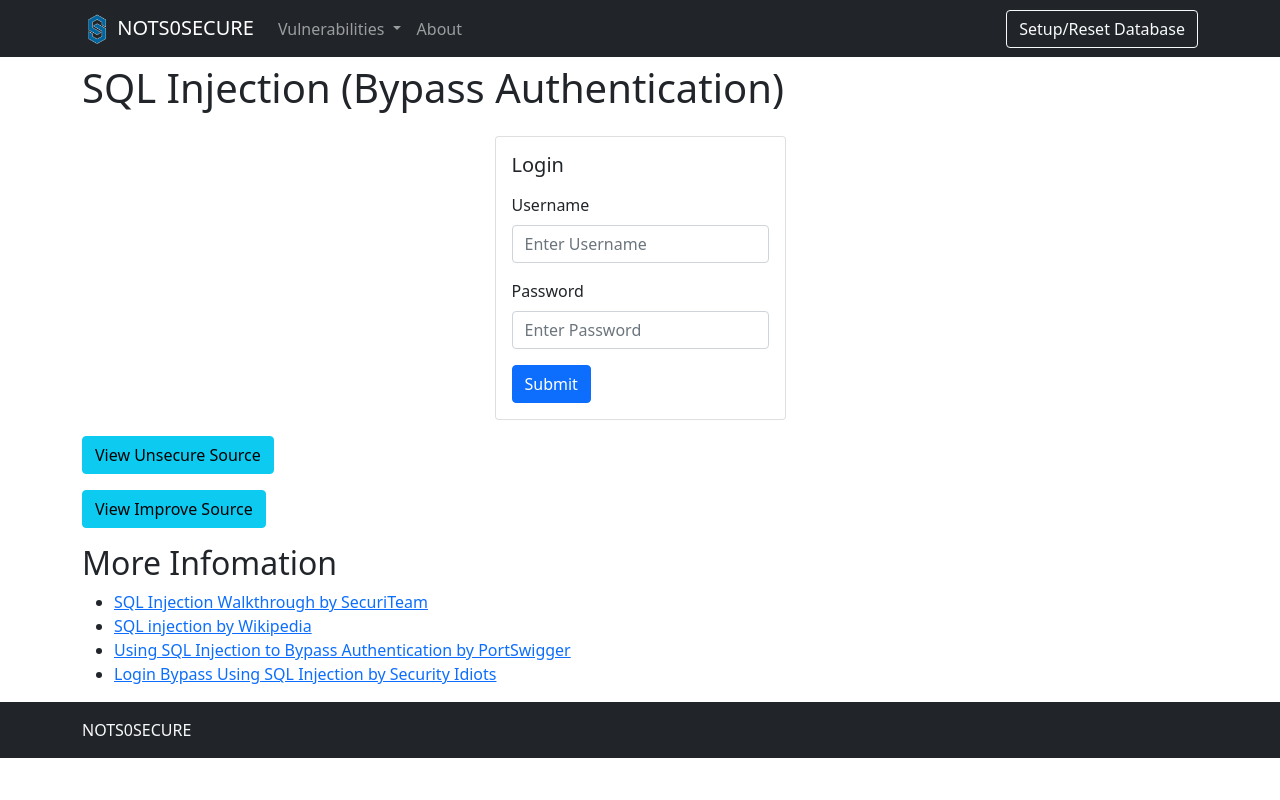
After one commit to patarawatnil/nots0secure, a PHP site: page /vulnerabilities/sqli_bypass_authentication in a window 1280 px wide. The commit adds this page. Run offline with PHP 8.4, Linux system fonts and the light colour scheme.

Commit message:
Add sqli bypass authentication

```diff
--- a/static/layouts/header.php
+++ b/static/layouts/header.php
@@ -48,6 +48,8 @@ $TO_ROOT = constant("WEB_PAGE_TO_ROOT");
                             <li><a class="dropdown-item" href="<?php echo $TO_ROOT ?>vulnerabilities/sql_injection">SQL Injection</a></li>
                             <!-- SQL Injection (Blind) -->
                             <li><a class="dropdown-item" href="<?php echo $TO_ROOT ?>vulnerabilities/sqli_blind">SQL Injection (Blind)</a></li>
+                            <!-- SQL Injection (Bypass Authentication) -->
+                            <li><a class="dropdown-item" href="<?php echo $TO_ROOT ?>vulnerabilities/sqli_bypass_authentication">SQL Injection (Bypass Authentication)</a></li>
                             <!-- Brute Force -->
                             <li><a class="dropdown-item" href="<?php echo $TO_ROOT ?>vulnerabilities/brute_force">Brute Force</a></li>
                             <!-- Cross Site Request Forgery (CSRF) -->
--- /dev/null
+++ b/vulnerabilities/sqli_bypass_authentication/index.php
@@ -0,0 +1,139 @@
+<?php
+
+// Define WEB_PAGE_TO_ROOT
+define('WEB_PAGE_TO_ROOT', '../../');
+// set Title
+$title = "SQL Injection (Bypass Authentication) - NOTS0SECURE";
+// Include Header
+include(WEB_PAGE_TO_ROOT . 'static/layouts/header.php');
+
+?>
+
+<div class="container">
+    <h1>SQL Injection (Bypass Authentication)</h1>
+
+    <!-- Card to contain form -->
+    <div class="d-flex justify-content-center align-items-center">
+        <div class="card mt-3"">
+        <div class=" card-body">
+            <!-- Form will submit to same page-->
+            <form method="post" name="login">
+                <h5 class="card-title">Login</h5>
+                <!-- Enter username -->
+                <div class="mt-3">
+                    <label for="userid" class="form-label">Username</label>
+                    <input type="text" class="form-control" id="username" name="username" placeholder="Enter Username" required>
+                </div>
+                <!-- Enter password -->
+                <div class="mt-3">
+                    <label for="userid" class="form-label">Password</label>
+                    <input type="password" class="form-control" id="password" name="password" placeholder="Enter Password" required>
+                </div>
+                <!-- Submit -->
+                <div class="mt-3">
+                    <input type="submit" name="login" value='Submit' class="btn btn-primary">
+                </div>
+            </form>
+        </div>
+    </div>
+</div>
+<!-- End of Form -->
+
+<!--View Result-->
+<?php if (isset($_POST['login'])) { ?>
+
+    <div class="fw-bold mt-3">Result</div>
+
+    <?php
+    //Include Unsecure Code
+    include('source/low.php')
+
+    ?>
+<?php } ?>
+
+<!--View Improve Result-->
+<?php if (isset($_POST['login'])) { ?>
+    <div class="mt-3">
+        <button class="btn btn-info" type="button" data-bs-toggle="collapse" data-bs-target="#viewimproveresult" aria-expanded="false" aria-controls="viewimproveresult">
+            View Improve Result
+        </button>
+    </div>
+    <div class="collapse" id="viewimproveresult">
+        <div class="mt-3">
+            <div class="card card-body">
+                <div>
+                    <?php
+                    include('source/improve.php');
+                    ?>
+                </div>
+            </div>
+        </div>
+    </div>
+<?php } ?>
+<!--End of View Improve Result-->
+
+<!--View Source-->
+<div class="mt-3">
+    <button class="btn btn-info" type="button" data-bs-toggle="collapse" data-bs-target="#viewsource" aria-expanded="false" aria-controls="viewsource">
+        View Unsecure Source
+    </button>
+</div>
+<div class="collapse" id="viewsource">
+    <div class="mt-3 text-wrap">
+        <div class="card card-body">
+            <h3>Unsecure SQL Injection SQL Injection (Bypass Authentication) Source</h3>
+            <code><?php
+                    $source_code = file_get_contents('./source/low.php');
+                    $source_code = str_replace(array('$html .='), array('echo'), $source_code);
+                    $source_code = highlight_string($source_code, true);
+
+                    echo $source_code;
+
+                    ?></code>
+        </div>
+    </div>
+</div>
+<!--End of View Source-->
+
+<!--View Improve Source-->
+<div class="mt-3">
+    <button class="btn btn-info" type="button" data-bs-toggle="collapse" data-bs-target="#viewimprovesource" aria-expanded="false" aria-controls="viewimprovesource">
+        View Improve Source
+    </button>
+</div>
+<div class="collapse" id="viewimprovesource">
+    <div class="mt-3 text-wrap">
+        <div class="card card-body">
+            <h3>Improve SQL Injection SQL Injection (Bypass Authentication) Source</h3>
+            <code><?php
+                    $source_code = file_get_contents('./source/improve.php');
+                    $source_code = str_replace(array('$html .='), array('echo'), $source_code);
+                    $source_code = highlight_string($source_code, true);
+
+                    echo $source_code;
+
+                    ?></code>
+        </div>
+    </div>
+</div>
+<!--End of View Improve Source-->
+
+<!-- More Info -->
+<div class="mt-3">
+    <h2>More Infomation</h2>
+    <ul>
+    <li><a href="https://www.securiteam.com/securityreviews/5DP0N1P76E.html" target="_blank">SQL Injection Walkthrough by SecuriTeam</a></li>
+    <li><a href="https://en.wikipedia.org/wiki/SQL_injection" target="_blank">SQL injection by Wikipedia</a>
+        <li><a href="https://portswigger.net/support/using-sql-injection-to-bypass-authentication" target="_blank">Using SQL Injection to Bypass Authentication by PortSwigger</a></li>
+        <li><a href="http://www.securityidiots.com/Web-Pentest/SQL-Injection/bypass-login-using-sql-injection.html" target="_blank">Login Bypass Using SQL Injection by Security Idiots</a></li>
+    </ul>
+</div>
+
+
+
+</div>
+
+<?php
+// Include Footer
+include(WEB_PAGE_TO_ROOT . 'static/layouts/footer.php');
+?>
--- /dev/null
+++ b/vulnerabilities/sqli_bypass_authentication/source/improve.php
@@ -0,0 +1,49 @@
+<?php
+
+if( isset( $_POST['login'] ) ) {
+    // Get username
+    $user = $_POST[ 'username' ];
+    //echo "$user <br/>";
+    // Get password
+    $pass = $_POST[ 'password' ];
+    $pass = md5( $pass );
+    //echo "$pass";
+
+
+    // Get Database config
+    //include(WEB_PAGE_TO_ROOT . 'static/database-config.inc.php');
+    $dbservername = DB_HOST;
+    $dbusername = DB_USERNAME;
+    $dbpassword = DB_PASSWORD;
+    $dbname = DB_NAME;
+
+    // Check the database
+    try {
+        $conn = new PDO("mysql:host=$dbservername;dbname=$dbname", $dbusername, $dbpassword);
+        // set the PDO error mode to exception
+        $conn->setAttribute(PDO::ATTR_ERRMODE, PDO::ERRMODE_EXCEPTION);
+        // query
+        $stmt = $conn->prepare("SELECT * FROM users WHERE user = :usernane AND password = :password LIMIT 1;");
+        $stmt->bindParam(':usernane', $user);
+        $stmt->bindParam(':password', $pass);
+        $stmt->execute();
+        $data = $stmt->fetch();
+
+        if($data){
+            // login success
+            echo "<p><span class='fw-bold'>Welcome</span> $user</p>";
+        } else {
+            // login fail
+            echo "<p>Username and/or password incorrect.</p>";
+        }
+
+    } catch (PDOException $e) {
+        // if exception happen
+        echo "Error : " . $e->getMessage();
+    }
+    // close connection
+    $conn = null;
+
+}
+
+?>
--- /dev/null
+++ b/vulnerabilities/sqli_bypass_authentication/source/low.php
@@ -0,0 +1,47 @@
+<?php
+if( isset( $_POST['login'] ) ) {
+    // Get username
+    $user = $_POST[ 'username' ];
+    //echo "$user <br/>";
+    // Get password
+    $pass = $_POST[ 'password' ];
+    $pass = md5( $pass );
+    //echo "$pass";
+
+
+    // Get Database config
+    include(WEB_PAGE_TO_ROOT . 'static/database-config.inc.php');
+    $dbservername = DB_HOST;
+    $dbusername = DB_USERNAME;
+    $dbpassword = DB_PASSWORD;
+    $dbname = DB_NAME;
+
+    // Check the database
+    try {
+        $conn = new PDO("mysql:host=$dbservername;dbname=$dbname", $dbusername, $dbpassword);
+        // set the PDO error mode to exception
+        $conn->setAttribute(PDO::ATTR_ERRMODE, PDO::ERRMODE_EXCEPTION);
+        // query
+        $stmt = $conn->prepare("SELECT * FROM users WHERE user = '$user' AND password = '$pass';");
+
+        $stmt->execute();
+        $data = $stmt->fetch();
+
+        if($data){
+            // login success
+            echo "<p><span class='fw-bold'>Welcome</span> $user</p>";
+        } else {
+            // login fail
+            echo "<p>Username and/or password incorrect.</p>";
+        }
+
+    } catch (PDOException $e) {
+        // if exception happen
+        echo "Error : " . $e->getMessage();
+    }
+    // close connection
+    $conn = null;
+
+}
+
+?>
```
Also changed, not shown: vulnerabilities/sql_injection/index.php (+4 -10 lines), vulnerabilities/sqli_blind/source/improve.php (+0 -13 lines).
